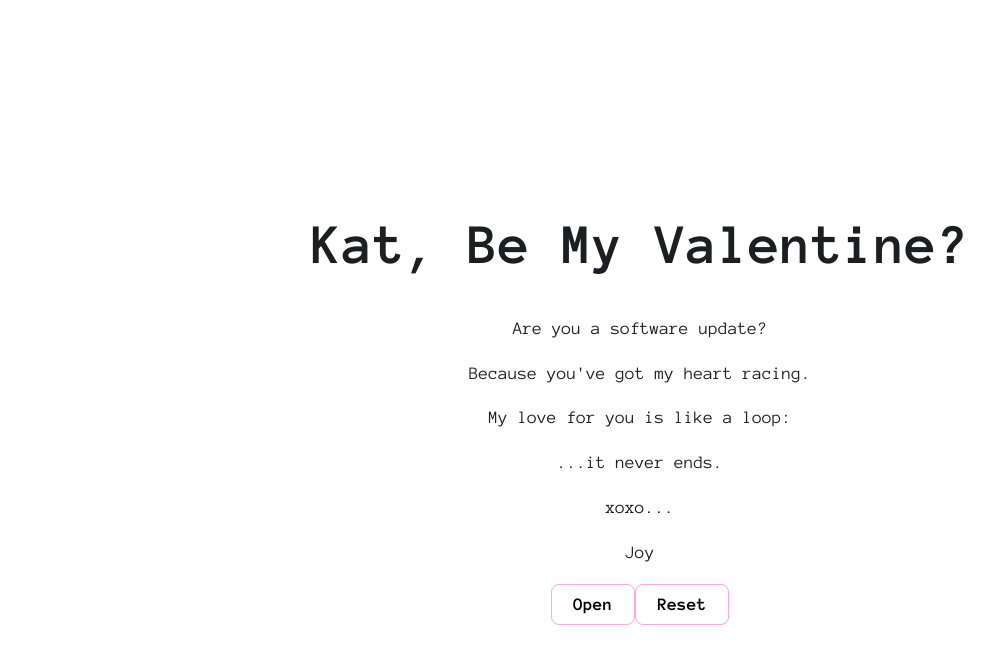
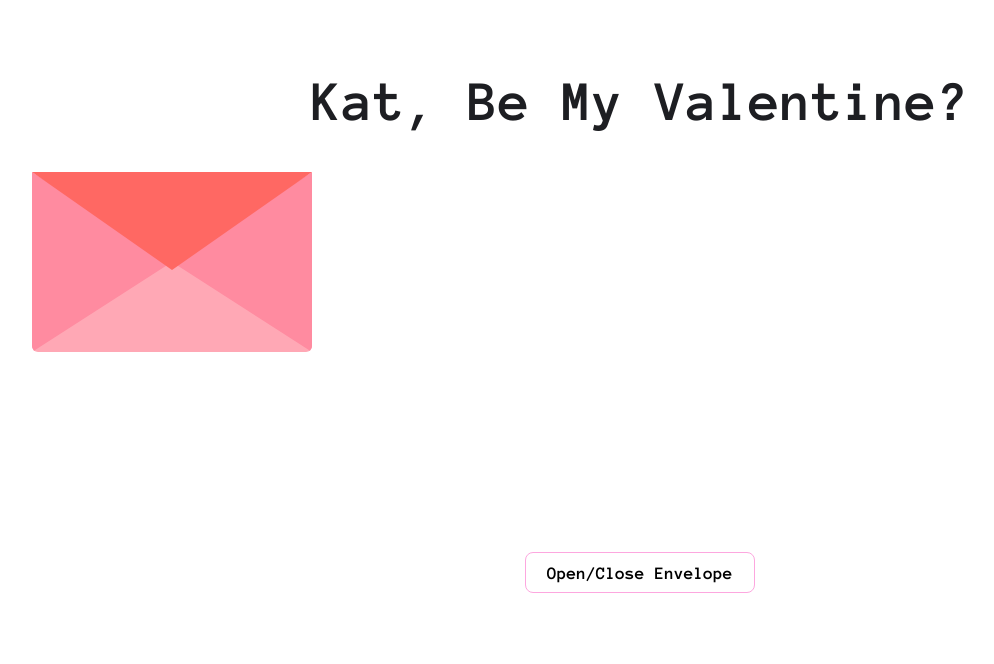
Before and after one commit to essjay05/vday-2024, a React (Vite) app: page / in a window 1280 px wide. Shown: the top 664 px of the page, without its empty margins (0-994 px from the left). Built offline with nearby package versions, Linux system fonts and the light colour scheme.

Commit message:
Added envelope styling and css classes to animate open/close. Updated javascript for React and successfully got envelope to open/close. WIP: getting letter animation to work.

```diff
--- a/src/App.jsx
+++ b/src/App.jsx
@@ -1,16 +1,11 @@
-import { useState } from 'react'
 import { Envelope } from './components/envelope'
 import './App.css'
 
 function App() {
-  const [count, setCount] = useState(0)
-
   return (
     <>
-
       <h1>Kat, Be My Valentine?</h1>
       <Envelope/>
-
     </>
   )
 }
--- /dev/null
+++ b/src/components/envelope.css
@@ -0,0 +1,221 @@
+@import '../index.css';
+
+/* Envelope */
+.envelope-wrapper {
+  height: 380px;
+}
+
+#envelope {
+  position: relative;
+  height: 180px;
+  width: 280px;
+  border-bottom-left-radius: 6px;
+  border-bottom-right-radius: 6px;
+  margin-left: auto;
+  margin-right: auto;
+  top: 50%;
+  background-color: var(--pink-color);
+  box-shadow: 0 4px 20px rgba(0,0,0,0.2);
+}
+
+#envelope:hover {
+  cursor: pointer;
+}
+
+.front {
+  position: absolute;
+  width: 0;
+  height: 0;
+  z-index: 3;
+}
+
+.flap {
+  border-top: 98px solid #FF6863;
+  border-left: 140px solid transparent;
+  border-right: 140px solid transparent;
+  border-bottom: 82px solid transparent;
+  transform-origin: top;
+}
+
+.pocket {
+  border-left: 140px solid #FF8BA0;
+  border-right: 140px solid #FF8BA0;
+  border-bottom: 90px solid #FFA8B5;
+  border-top: 90px solid transparent;
+  border-bottom-left-radius: 6px;
+  border-bottom-right-radius: 6px;
+}
+
+.letter {
+  position: relative;
+  background-color: var(--white-color);
+  width: 90%;
+  height: 95%;
+  top: 5%;
+  border-radius: 10px;
+  box-shadow: 0 2px 26px rgba(0, 0, 0, .12);
+  margin-left: auto;
+  margin-right: auto;
+}
+
+.letter:after {
+  content: "";
+  position: absolute;
+  top: 0;
+  bottom: 0;
+  left: 0;
+  right: 0;
+}
+
+.words {
+  position: absolute;
+  left: 10%;
+  width: 80%;
+  height: 14%;
+  font-size: 15px;
+  font-family: Arial, Helvetica, sans-serif;
+  color: var(--white-color);
+}
+
+.line1 {
+  top: 15%;
+}
+.line2 {
+  top: 30%;
+}
+.line3 {
+  top: 50%;
+  text-align: center;
+}
+.line4 {
+  top: 65%;
+  text-align: center;
+}
+
+.open .flap {
+  transform: rotatex(180deg);
+  transition: transform 0.4s ease, z-index 0.6s;
+  z-index: 1;
+}
+
+.close .flap {
+  transform: rotatex(0deg);
+  transition: transform 0.4s 0.6s ease, z-index 1s;
+  z-index: 5;
+}
+
+.open .letter {
+  transform: translatey(-80px);
+  transition: transform 0.4s 0.6s ease, z-index 0.6s;
+  z-index: 2;
+}
+
+.close .letter {
+  transform: translatey(0deg);
+  transition: transform 0.4s ease, z-index 1s;
+  z-index: 1;
+}
+
+.hearts {
+  position: absolute;
+  top: 90px;
+  left: 0;
+  right: 0;
+  z-index: 2;
+}
+
+.heart {
+  position: absolute;
+  bottom: 0;
+  right: 10%;
+}
+
+.heart:before, .heart:after {
+  position: absolute;
+  content: "";
+  background: var(--red-color);
+  width: 50px;
+  height: 80px;
+  left: 50px;
+  top: 0;
+  border-radius: 50px 50px 0 0;
+  transform: rotate(-45deg);
+  transform-origin: 0 100%;
+}
+
+.heart:after {
+  left: 0;
+  transform: rotate(45deg);
+  transform-origin: 100% 100%;
+}
+
+.close .heart {
+  opacity: 0;
+  animation: none;
+}
+
+.a1 {
+  left: 20%;
+  transform: scale(0.6);
+  opacity: 1;
+  animation: slideUp 4s linear 1, sideSway 2s  ease-in-out 4 alternate;
+  animation-fill-mode: forwards;
+  animation-delay: 0.7s;
+}
+.a2 {
+  left: 55%;
+  transform: scale(1);
+  opacity: 1;
+  animation: slideUp 5s linear 1, sideSway 4s  ease-in-out 2 alternate;
+  animation-fill-mode: forwards;
+  animation-delay: 0.7s;
+}
+.a3 {
+  left: 10%;
+  transform: scale(0.8);
+  opacity: 1;
+  animation: slideUp 7s linear 1, sideSway 2s  ease-in-out 6 alternate;
+  animation-fill-mode: forwards;
+  animation-delay: 0.7s;
+}
+.a4 {
+  left: 30%;
+  transform: scale(0.6);
+  opacity: 1;
+  animation: slideUp 6s linear 1, sideSway 3s  ease-in-out 4 alternate;
+  animation-fill-mode: forwards;
+  animation-delay: 0.7s;
+}
+.a5 {
+  left: 40%;
+  transform: scale(0.3);
+  opacity: 1;
+  animation: slideUp 8s linear 1, sideSway 4s  ease-in-out 7 alternate;
+  animation-fill-mode: forwards;
+  animation-delay: 0.7s;
+}
+
+
+@keyframes slideUp {
+  0% {
+     top: 0;
+  }
+  100% {
+      top: -600px;
+  }
+}
+
+@keyframes sideSway {
+  0% {
+      margin-left: 0px;
+  }
+  100% {
+      margin-left: 50px;
+  }
+}
+
+.valentine {
+  text-align: center;
+  font-size: 70px;
+  margin: 150px;
+}
--- a/src/components/envelope.jsx
+++ b/src/components/envelope.jsx
@@ -1,8 +1,31 @@
+import { useEffect, useRef, useState} from "react";
+import './envelope.css'
+
 export const Envelope = () => {
+
+  const envelopeRef = useRef(null)
+  const toggleRef = useRef(null)
+
+  const [isOpen, setIsOpen] = useState(false)
+
+  useEffect(() => {
+    const envelopeElement = envelopeRef.current
+    const toggleElement = toggleRef.current
+    console.log(`Envelope:`)
+    console.log(envelopeElement)
+    console.log(`toggleElement:`)
+    console.log(toggleElement)
+  }, [])
+
+  const toggleEnvelope = (event) => {
+    event.preventDefault()
+    setIsOpen(envelopeRef.current = !envelopeRef.current)
+  }
+
   return (
     <>
       <div className="envelope-wrapper">
-        <div id="Envelope" className="close">
+        <div id="Envelope" ref={envelopeRef} className={isOpen ? 'open' : 'close'} onClick={toggleEnvelope}>
           <div className="front flap"></div>
           <div className="front pocket"></div>
           <div className="letter">
@@ -23,8 +46,7 @@ export const Envelope = () => {
         </div>
       </div>
       <div className="button-wrapper">
-        <button id="open">Open</button>
-        <button id="reset">Reset</button>
+        <button id="Toggle" ref={toggleRef} onClick={toggleEnvelope}>Open/Close Envelope</button>
       </div>
     </>
   )
--- a/src/index.css
+++ b/src/index.css
@@ -27,10 +27,10 @@ a:hover {
 
 body {
   margin: 0;
-  display: flex;
+  /* display: flex;
   place-items: center;
   min-width: 320px;
-  min-height: 100vh;
+  min-height: 100vh; */
   font-size: 1.12rem;
 }
 
--- a/src/styles/colors.css
+++ b/src/styles/colors.css
@@ -5,7 +5,8 @@
   --light-grey-color: #dfe6e9;
   --white-color: #ffffff;
   --off-white-color: #f6f9fb;
-  --red-color: #ef3d59;
+  --red-color: #d00000;
+  --off-red-color: #ef3d59;
   --orange-color: #e17a47;
   --yellow-color: #efc958;
   --green-color: #12aa60;
```
